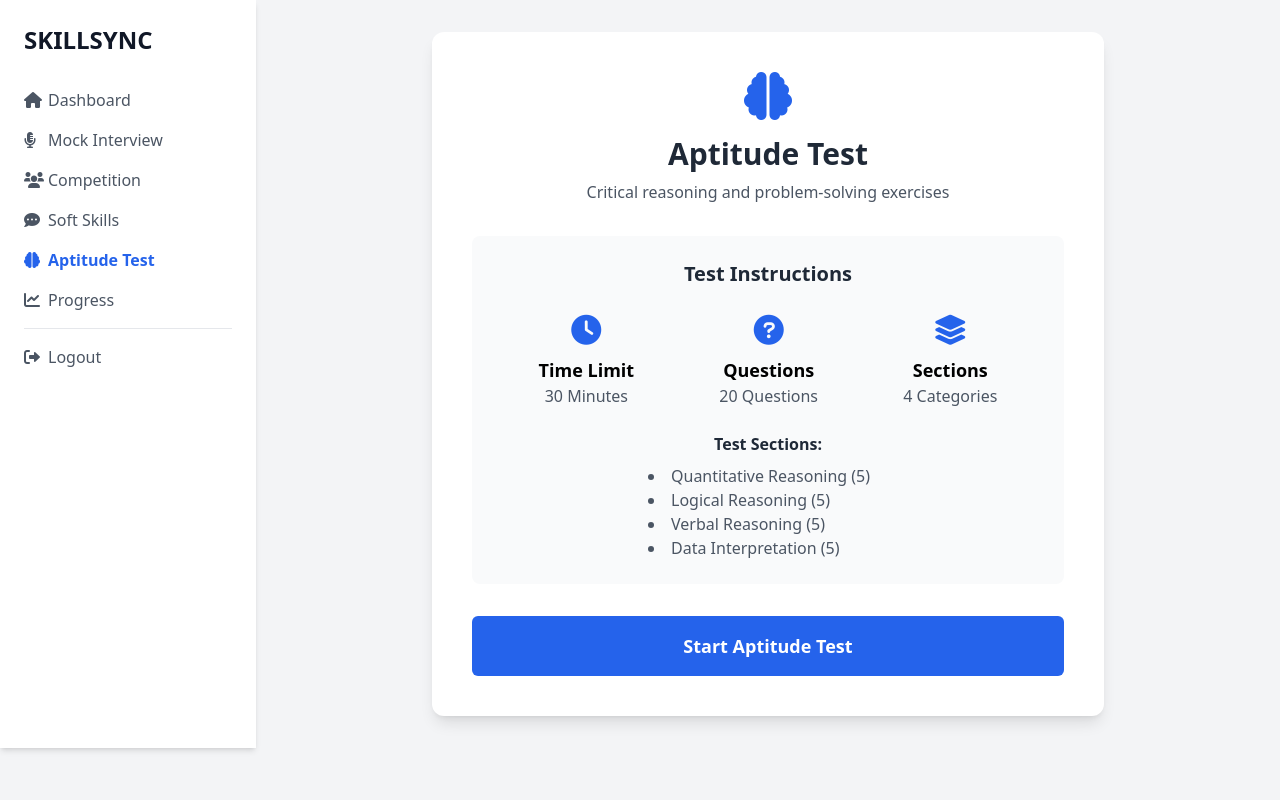
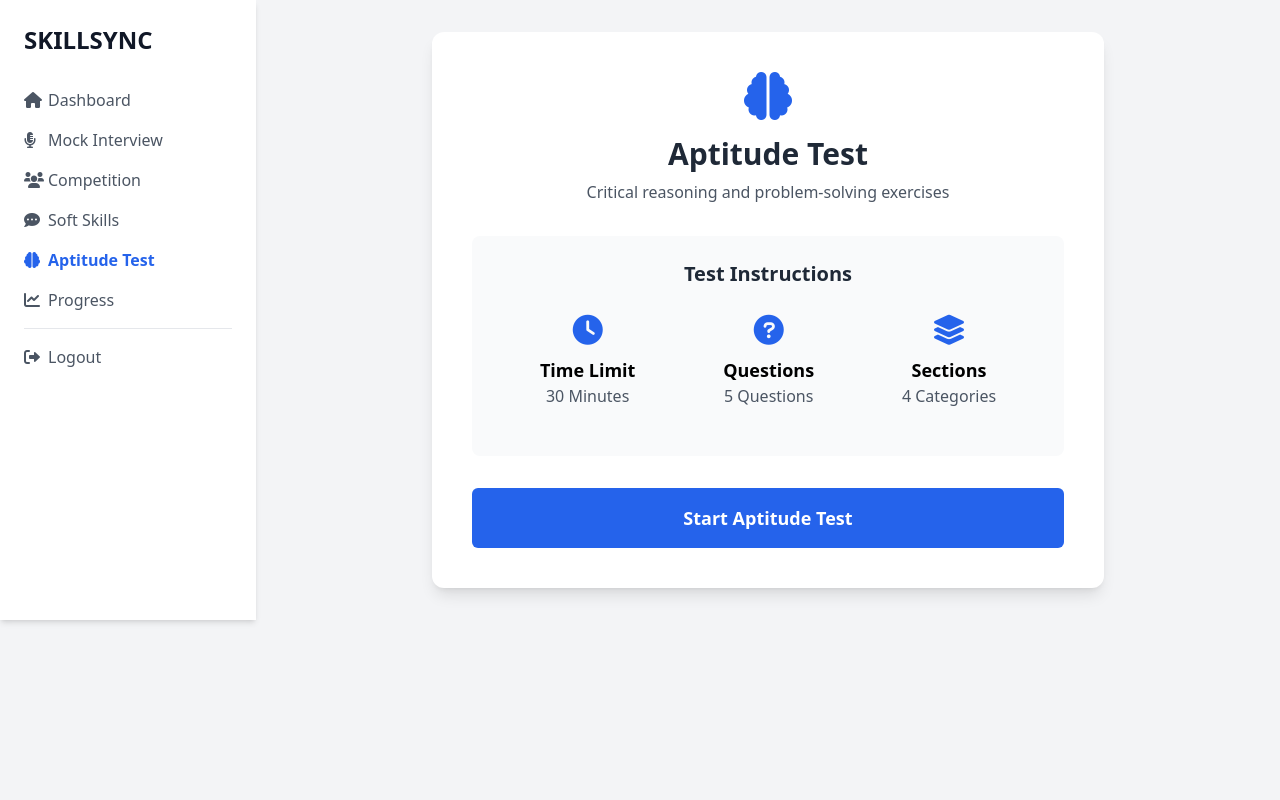
Before and after one commit to aashipandey513-stack/SKILLSYNC, a FastAPI app: page /aptitude in a window 1280 px wide. Run offline with FastAPI, Linux system fonts and the light colour scheme; some libraries are stand-ins or nearby versions.

Commit message:
Update templates/aptitude.html

```diff
--- a/templates/aptitude.html
+++ b/templates/aptitude.html
@@ -19,10 +19,10 @@
             <li><a href="/aptitude" class="text-blue-600 font-bold"><i class="fas fa-brain w-6"></i>Aptitude Test</a></li>
             <li><a href="/analytics" class="text-gray-600 hover:text-blue-600 font-medium"><i class="fas fa-chart-line w-6"></i>Progress</a></li>
             <li class="pt-4 border-t mt-4">
-            <a href="/logout" class="text-gray-600 hover:text-red-600 font-medium">
-                <i class="fas fa-sign-out-alt w-6"></i>Logout
-            </a>
-        </li>
+                <a href="/logout" class="text-gray-600 hover:text-red-600 font-medium">
+                    <i class="fas fa-sign-out-alt w-6"></i>Logout
+                </a>
+            </li>
         </ul>
     </nav>
 
@@ -44,23 +44,12 @@
                     <div class="mb-4 md:mb-0">
                         <i class="fas fa-question-circle text-3xl text-blue-600"></i>
                         <p class="text-lg font-semibold mt-2">Questions</p>
-                        <p class="text-gray-600">20 Questions</p>
-                    </div>
+                        <p class="text-gray-600">5 Questions</p> </div>
                     <div>
                         <i class="fas fa-layer-group text-3xl text-blue-600"></i>
                         <p class="text-lg font-semibold mt-2">Sections</p>
                         <p class="text-gray-600">4 Categories</p>
                     </div>
-                </div>
-
-                <div>
-                    <h4 class="font-semibold text-gray-800 mb-2">Test Sections:</h4>
-                    <ul class="list-disc list-inside text-gray-600 text-left w-60 mx-auto">
-                        <li>Quantitative Reasoning (5)</li>
-                        <li>Logical Reasoning (5)</li>
-                        <li>Verbal Reasoning (5)</li>
-                        <li>Data Interpretation (5)</li>
-                    </ul>
                 </div>
             </div>
 
```
